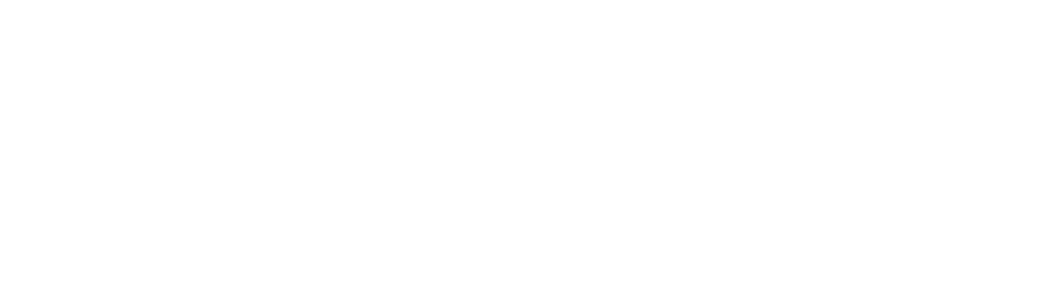
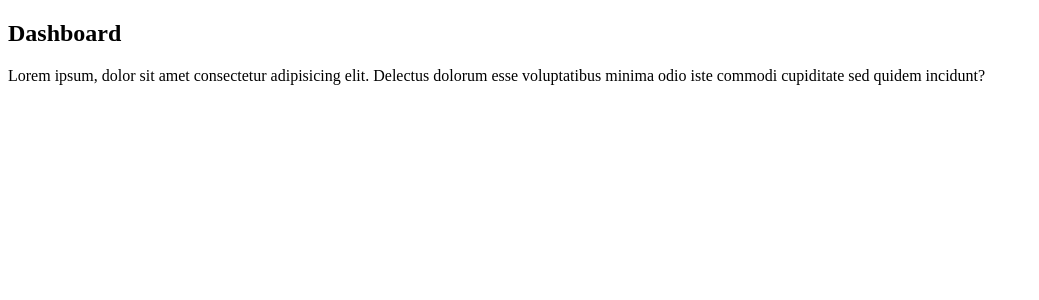
Before and after one commit to lucasjolibois54/spacegen-x, a Nuxt app: page /dashboard in a window 1280 px wide. Before the commit this address had no page. Shown: the top 300 px of the page, without its empty margins (0-1039 px from the left). Built offline with nearby package versions, Linux system fonts and the light colour scheme.

Commit message:
Create index.vue

```diff
--- /dev/null
+++ b/pages/dashboard/index.vue
@@ -0,0 +1,14 @@
+<script setup>
+
+</script>
+
+<template>
+    <div>
+        <h2 class="mt-4">Dashboard</h2>
+        <p>Lorem ipsum, dolor sit amet consectetur adipisicing elit. Delectus dolorum esse voluptatibus minima odio iste commodi cupiditate sed quidem incidunt?</p>
+    </div>
+</template>
+
+<style scoped>
+
+</style>
```
